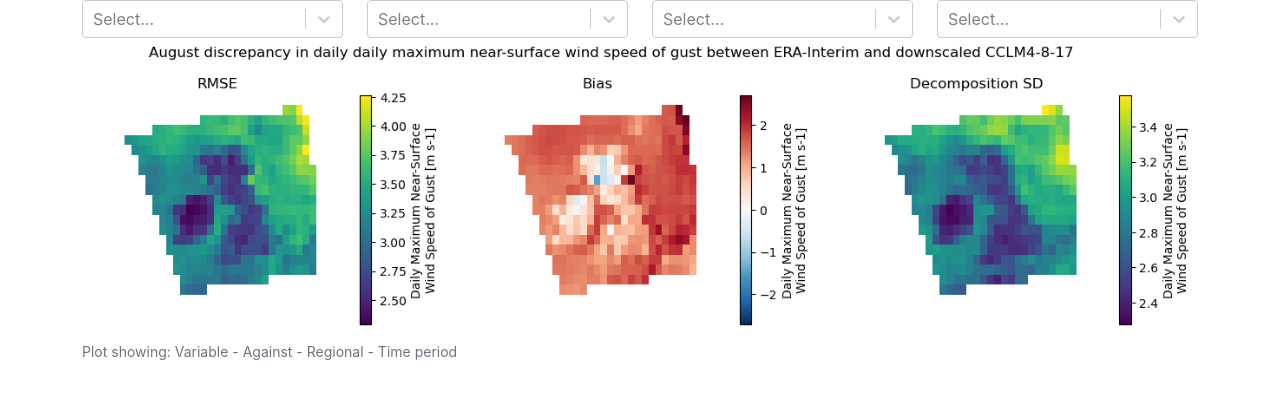
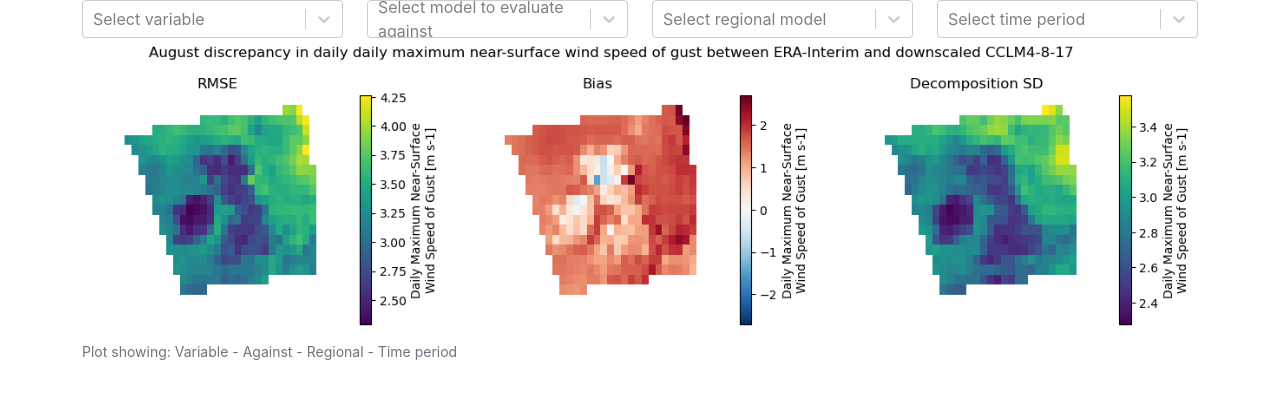
Before and after one commit to raquel-ucl/plot-explorer-react, a React (Create React App) app: page / in a window 1280 px wide. Shown: the top 398 px of the page. Built offline with nearby package versions, Linux system fonts and the light colour scheme; the HTML template or start-up script is replaced by a standard one.

Commit message:
Typofix in placeholder for dropdowns.

```diff
--- a/src/components/PlotExplorerRow.js
+++ b/src/components/PlotExplorerRow.js
@@ -4,10 +4,9 @@ import Container from 'react-bootstrap/Container';
 import Row from 'react-bootstrap/Row';
 import Col from 'react-bootstrap/Col';
 import Figure from 'react-bootstrap/Figure';
-import FigureImage from 'react-bootstrap/FigureImage'
-import FigureCaption from 'react-bootstrap/FigureCaption'
+import FigureImage from 'react-bootstrap/FigureImage';
+import FigureCaption from 'react-bootstrap/FigureCaption';
 import makeAnimated from 'react-select/animated';
-
 
 
 const plotvars = [
@@ -28,7 +27,6 @@ const plotvars = [
   { value: 'prsn', label: 'Snowfall Flux' },
   { value: 'rls', label: 'Net surface long wave flux' }
 ];
-
 
 const evalagainst = [
   { value: 'HadUK-grid', label: 'HadUK-grid' },
@@ -70,7 +68,7 @@ const timeperiods = [
 
 export default function PlotExplorerRow({data}){
 
-  //const [plotvars, setPlotVar] = useState({})
+  // const [plotvars, setPlotVar] = useState({})
   // const [evalagainst, setEvalAgainst] = useState({})
   // const [regmodels, setRegModel] = useState({})
   // const [timeperiods, setTimePeriod] = useState({})
@@ -83,28 +81,28 @@ export default function PlotExplorerRow({data}){
           <Select
             options={plotvars}
             //onChange={setPlotVar}
-            placeHolder="Select variable"
+            placeholder="Select variable"
             />
         </Col>
         <Col>
           <Select
             options={evalagainst}
             // onChange={setPlotVar}
-            placeHolder="Select variable"
+            placeholder="Select model to evaluate against"
             />
         </Col>
         <Col>
           <Select
             options={regmodels}
             // onChange={setPlotVar}
-            placeHolder="Select variable"
+            placeholder="Select regional model"
             />
         </Col>
         <Col>
           <Select
             options={timeperiods}
             // onChange={setPlotVar}
-            placeHolder="Select variable"
+            placeholder="Select time period"
             />
         </Col>
       </Row>
```
